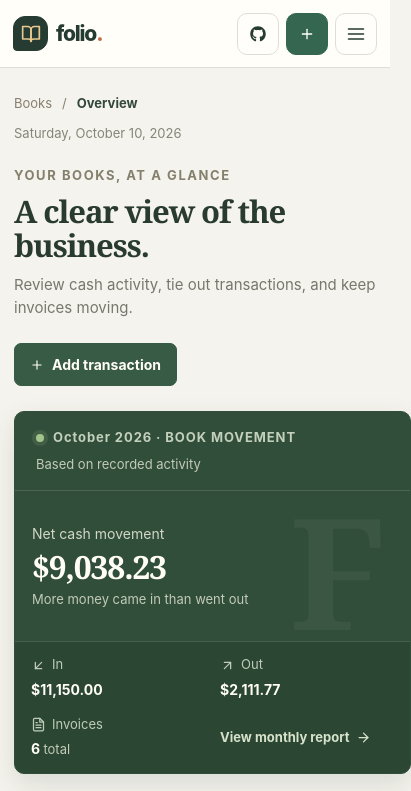
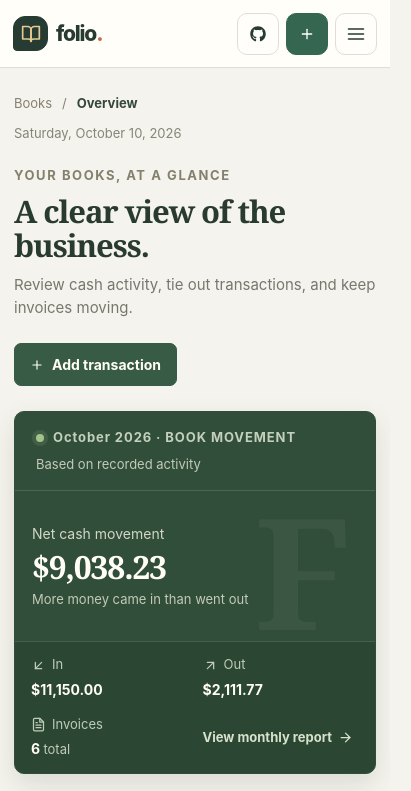
Before and after one commit to a2rp/accounting-invoicing, a React (Vite) app: page / in a window 390 px wide. Shown: the top 791 px of the page, 411 px wide, since content can reach past the window. Built offline with nearby package versions, Linux system fonts and the light colour scheme.

Commit message:
Fix responsive dashboard overflow

```diff
--- a/src/index.css
+++ b/src/index.css
@@ -44,6 +44,7 @@
 html {
     min-width: 320px;
     font-size: 100%;
+    overflow-x: clip;
     scroll-behavior: smooth;
     -webkit-text-size-adjust: 100%;
     text-size-adjust: 100%;
--- a/src/pages/overview/styles.module.css
+++ b/src/pages/overview/styles.module.css
@@ -8,7 +8,7 @@
     .eyebrow { margin: 0 0 8px; color: #84806d; font-size: 13px; letter-spacing: .12em; font-weight: 700; }
     .addTransaction { min-height: 43px; display: inline-flex; align-items: center; justify-content: center; gap: 8px; padding: 0 15px; border: 1px solid #385b45; border-radius: 7px; color: #fffdf6; background: #385b45; font-size: 14px; font-weight: 650; cursor: pointer; transition: box-shadow 180ms ease, background 180ms ease; &:hover { background: #2d4a39; box-shadow: 0 5px 14px rgb(58 75 60 / 15%); } &:focus-visible { outline: 3px solid rgb(92 136 107 / 28%); outline-offset: 2px; } }
     .overviewGrid { display: grid; grid-template-columns: minmax(0, 1.45fr) minmax(320px, .9fr); gap: 19px; align-items: start; }
-    .mainColumn, .sideColumn { display: grid; gap: 18px; min-width: 0; }
+    .mainColumn, .sideColumn { display: grid; grid-template-columns: minmax(0, 1fr); gap: 18px; min-width: 0; }
 
     .cashPanel { position: relative; overflow: hidden; border: 1px solid #314e3a; border-radius: 10px; color: #f8f5e9; background: #314e3a; box-shadow: 0 10px 26px rgb(39 61 45 / 13%); }
     .cashTop { display: flex; align-items: center; justify-content: space-between; gap: 14px; padding: 16px 21px; border-bottom: 1px solid rgb(255 255 255 / 13%); color: #c3d0bc; font-size: 13px; letter-spacing: .07em; font-weight: 650; span:first-child { display: flex; align-items: center; gap: 9px; } i { width: 8px; height: 8px; border-radius: 50%; background: #a2c48c; box-shadow: 0 0 0 4px rgb(162 196 140 / 15%); } }
```
